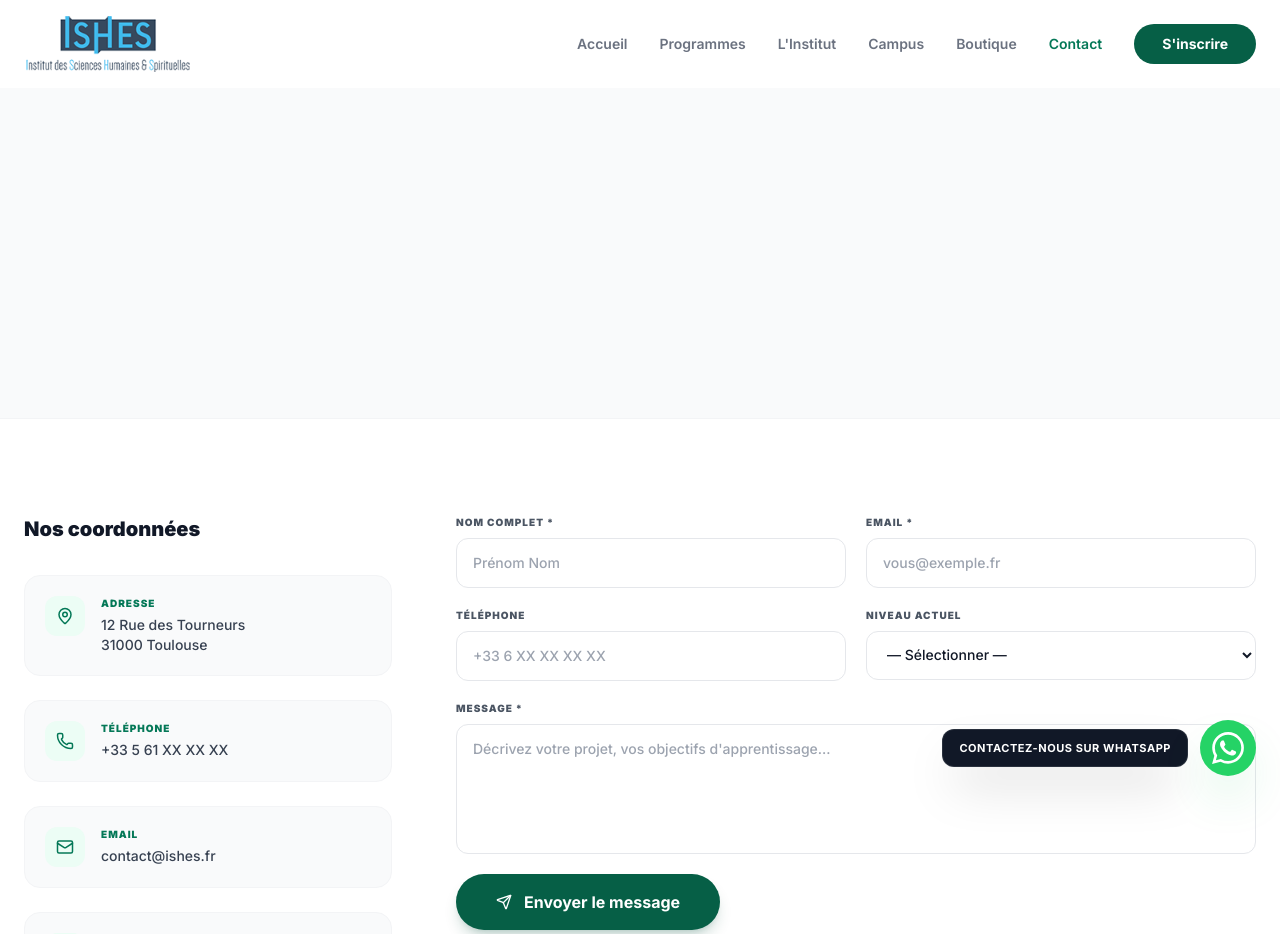
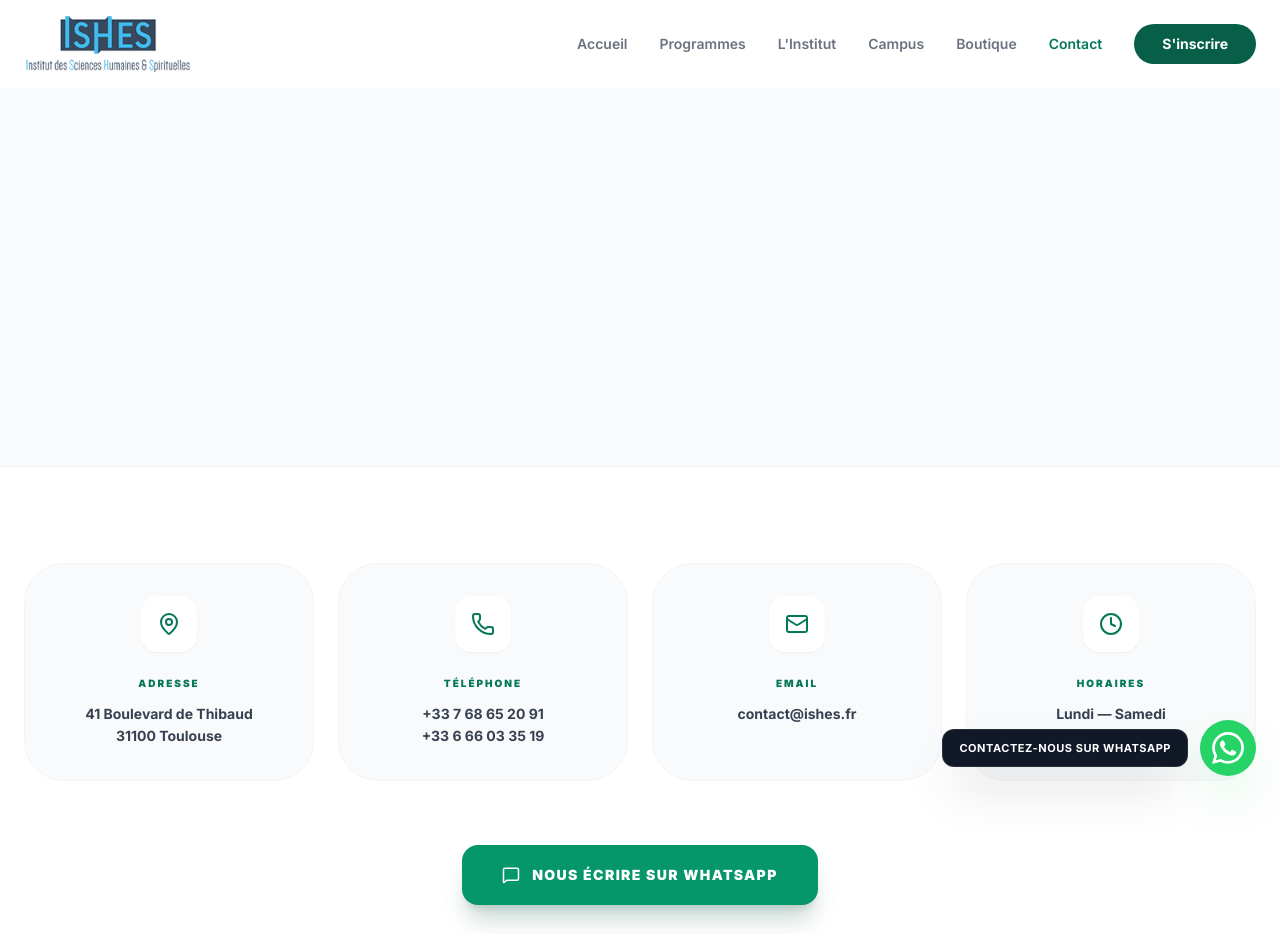
Before and after one commit to sofianelamine772-design/ISHEECOLE, a React (Vite) app: page /contact in a window 1280 px wide. Shown: the top 934 px of the page. Built offline with nearby package versions, Linux system fonts and the light colour scheme.

Commit message:
Suppression du formulaire de contact et ajout bouton WhatsApp

```diff
--- a/src/pages/Contact.jsx
+++ b/src/pages/Contact.jsx
@@ -1,34 +1,25 @@
-import React, { useState } from 'react';
+import React from 'react';
 import { motion } from 'framer-motion';
-import { MapPin, Phone, Mail, Clock, Send, CheckCircle2 } from 'lucide-react';
+import { MapPin, Phone, Mail, Clock, MessageSquare } from 'lucide-react';
 import Nav from '../components/Nav';
 import Footer from '../components/Footer';
 
 export default function Contact() {
-  const [sent, setSent] = useState(false);
-  const [form, setForm] = useState({ nom: '', email: '', telephone: '', niveau: '', message: '' });
-
-  const handleChange = e => setForm({ ...form, [e.target.name]: e.target.value });
-  const handleSubmit = e => {
-    e.preventDefault();
-    // Here you'd connect to a backend or Formspree
-    setSent(true);
-  };
-
   return (
     <div className="bg-white min-h-screen">
       <Nav />
 
       {/* Header */}
-      <section className="pt-32 pb-16 md:pt-40 md:pb-20 bg-gray-50 border-b border-gray-100">
-        <div className="max-w-7xl mx-auto px-4 sm:px-6">
-          <motion.div initial={{ opacity: 0, y: 20 }} animate={{ opacity: 1, y: 0 }} transition={{ duration: 0.5 }} className="max-w-2xl">
-            <span className="text-[10px] font-black text-emerald-700 uppercase tracking-widest block mb-5">Contactez-nous</span>
+      <section className="pt-32 pb-16 md:pt-48 md:pb-24 bg-gray-50 border-b border-gray-100">
+        <div className="max-w-7xl mx-auto px-4 sm:px-6 text-center">
+          <motion.div initial={{ opacity: 0, y: 20 }} animate={{ opacity: 1, y: 0 }} transition={{ duration: 0.5 }} className="max-w-3xl mx-auto">
+            <span className="text-[10px] font-black text-emerald-700 uppercase tracking-widest block mb-5">Nous Contacter</span>
             <h1 className="font-arabic text-4xl sm:text-5xl md:text-6xl font-black text-gray-900 mb-6 leading-tight">
               Parlons de votre <span className="text-emerald-700 italic">projet.</span>
             </h1>
             <p className="text-lg text-gray-500 font-medium leading-relaxed">
-              Une question sur nos programmes ? Vous souhaitez vous inscrire ou visiter le campus ? Notre équipe vous répond en moins de 24h.
+              Une question sur nos programmes ? Vous souhaitez nous rendre visite ? <br className="hidden md:block" />
+              Notre équipe est disponible pour vous accompagner dans votre apprentissage.
             </p>
           </motion.div>
         </div>
@@ -37,102 +28,38 @@ export default function Contact() {
       {/* Content */}
       <section className="py-16 md:py-24">
         <div className="max-w-7xl mx-auto px-4 sm:px-6">
-          <div className="grid lg:grid-cols-3 gap-12 lg:gap-16">
-
-            {/* Info block */}
-            <div className="flex flex-col gap-6">
-              <h2 className="font-black text-gray-900 text-xl mb-2">Nos coordonnées</h2>
+          <div className="grid md:grid-cols-2 lg:grid-cols-4 gap-6">
             {[
-                { icon: MapPin, title: 'Adresse', detail: '12 Rue des Tourneurs\n31000 Toulouse' },
-                { icon: Phone, title: 'Téléphone', detail: '+33 5 61 XX XX XX' },
+              { icon: MapPin, title: 'Adresse', detail: '41 Boulevard de Thibaud\n31100 Toulouse' },
+              { icon: Phone, title: 'Téléphone', detail: '+33 7 68 65 20 91\n+33 6 66 03 35 19' },
               { icon: Mail, title: 'Email', detail: 'contact@ishes.fr' },
-                { icon: Clock, title: 'Horaires d\'ouverture', detail: 'Lundi — Samedi\n9h00 → 20h00' },
+              { icon: Clock, title: 'Horaires', detail: 'Lundi — Samedi\n9h00 → 20h00' },
             ].map(({ icon: Icon, title, detail }) => (
-                <div key={title} className="flex gap-4 p-5 rounded-2xl bg-gray-50 border border-gray-100">
-                  <div className="w-10 h-10 rounded-xl bg-emerald-50 flex items-center justify-center flex-shrink-0">
-                    <Icon size={18} className="text-emerald-700" />
+              <motion.div
+                key={title}
+                initial={{ opacity: 0, y: 20 }}
+                whileInView={{ opacity: 1, y: 0 }}
+                viewport={{ once: true }}
+                className="flex flex-col items-center text-center p-8 rounded-[2.5rem] bg-gray-50 border border-gray-100 hover:shadow-xl hover:shadow-emerald-900/5 transition-all group"
+              >
+                <div className="w-14 h-14 rounded-2xl bg-white shadow-sm flex items-center justify-center mb-6 group-hover:scale-110 transition-transform">
+                  <Icon size={24} className="text-emerald-700" />
                 </div>
-                  <div>
-                    <p className="text-[10px] font-black text-emerald-700 uppercase tracking-widest mb-1">{title}</p>
-                    <p className="text-sm text-gray-700 font-medium whitespace-pre-line">{detail}</p>
-                  </div>
-                </div>
+                <h3 className="text-[10px] font-black text-emerald-700 uppercase tracking-[0.2em] mb-3">{title}</h3>
+                <p className="text-sm text-gray-700 font-bold leading-relaxed whitespace-pre-line">{detail}</p>
+              </motion.div>
             ))}
           </div>
 
-            {/* Form */}
-            <div className="lg:col-span-2">
-              {sent ? (
-                <motion.div
-                  initial={{ opacity: 0, scale: 0.95 }} animate={{ opacity: 1, scale: 1 }}
-                  className="h-full flex flex-col items-center justify-center text-center p-16 rounded-3xl bg-emerald-50 border border-emerald-100"
+          <div className="mt-16 text-center">
+            <a
+              href="https://wa.me/33768652091"
+              target="_blank"
+              rel="noopener noreferrer"
+              className="inline-flex items-center gap-3 bg-emerald-600 hover:bg-emerald-700 text-white px-10 py-5 rounded-2xl font-black text-sm uppercase tracking-widest shadow-xl shadow-emerald-900/20 transition-all hover:-translate-y-1"
             >
-                  <CheckCircle2 size={56} className="text-emerald-600 mb-6" />
-                  <h3 className="font-arabic text-3xl font-black text-gray-900 mb-4">Message envoyé !</h3>
-                  <p className="text-gray-500 font-medium">Notre équipe vous contactera dans les 24 heures ouvrées.</p>
-                </motion.div>
-              ) : (
-                <form onSubmit={handleSubmit} className="flex flex-col gap-5">
-                  <div className="grid sm:grid-cols-2 gap-5">
-                    <div className="flex flex-col gap-2">
-                      <label className="text-[10px] font-black text-gray-600 uppercase tracking-widest">Nom complet *</label>
-                      <input
-                        name="nom" value={form.nom} onChange={handleChange} required
-                        placeholder="Prénom Nom"
-                        className="px-4 py-3.5 rounded-xl border border-gray-200 text-sm font-medium text-gray-900 outline-none focus:border-emerald-600 focus:ring-1 focus:ring-emerald-600 transition-all"
-                      />
-                    </div>
-                    <div className="flex flex-col gap-2">
-                      <label className="text-[10px] font-black text-gray-600 uppercase tracking-widest">Email *</label>
-                      <input
-                        name="email" type="email" value={form.email} onChange={handleChange} required
-                        placeholder="vous@exemple.fr"
-                        className="px-4 py-3.5 rounded-xl border border-gray-200 text-sm font-medium text-gray-900 outline-none focus:border-emerald-600 focus:ring-1 focus:ring-emerald-600 transition-all"
-                      />
-                    </div>
-                  </div>
-                  <div className="grid sm:grid-cols-2 gap-5">
-                    <div className="flex flex-col gap-2">
-                      <label className="text-[10px] font-black text-gray-600 uppercase tracking-widest">Téléphone</label>
-                      <input
-                        name="telephone" value={form.telephone} onChange={handleChange}
-                        placeholder="+33 6 XX XX XX XX"
-                        className="px-4 py-3.5 rounded-xl border border-gray-200 text-sm font-medium text-gray-900 outline-none focus:border-emerald-600 focus:ring-1 focus:ring-emerald-600 transition-all"
-                      />
-                    </div>
-                    <div className="flex flex-col gap-2">
-                      <label className="text-[10px] font-black text-gray-600 uppercase tracking-widest">Niveau actuel</label>
-                      <select
-                        name="niveau" value={form.niveau} onChange={handleChange}
-                        className="px-4 py-3.5 rounded-xl border border-gray-200 text-sm font-medium text-gray-900 outline-none focus:border-emerald-600 focus:ring-1 focus:ring-emerald-600 transition-all bg-white"
-                      >
-                        <option value="">— Sélectionner —</option>
-                        <option>Débutant (A1)</option>
-                        <option>Élémentaire (A2)</option>
-                        <option>Intermédiaire (B1)</option>
-                        <option>Avancé (B2-C1)</option>
-                        <option>Expert (C2)</option>
-                      </select>
-                    </div>
-                  </div>
-                  <div className="flex flex-col gap-2">
-                    <label className="text-[10px] font-black text-gray-600 uppercase tracking-widest">Message *</label>
-                    <textarea
-                      name="message" value={form.message} onChange={handleChange} required rows={5}
-                      placeholder="Décrivez votre projet, vos objectifs d'apprentissage..."
-                      className="px-4 py-3.5 rounded-xl border border-gray-200 text-sm font-medium text-gray-900 outline-none focus:border-emerald-600 focus:ring-1 focus:ring-emerald-600 transition-all resize-none"
-                    />
-                  </div>
-                  <button
-                    type="submit"
-                    className="btn-primary py-4 px-10 self-start inline-flex items-center gap-3 shadow-lg shadow-emerald-900/20"
-                  >
-                    <Send size={16} /> Envoyer le message
-                  </button>
-                  <p className="text-xs text-gray-400 font-medium">* Champs obligatoires. Vos données sont traitées avec confidentialité.</p>
-                </form>
-              )}
-            </div>
+              <MessageSquare size={18} /> Nous écrire sur WhatsApp
+            </a>
           </div>
         </div>
       </section>
```
Lines whose indentation alone changed are shown as unchanged.
